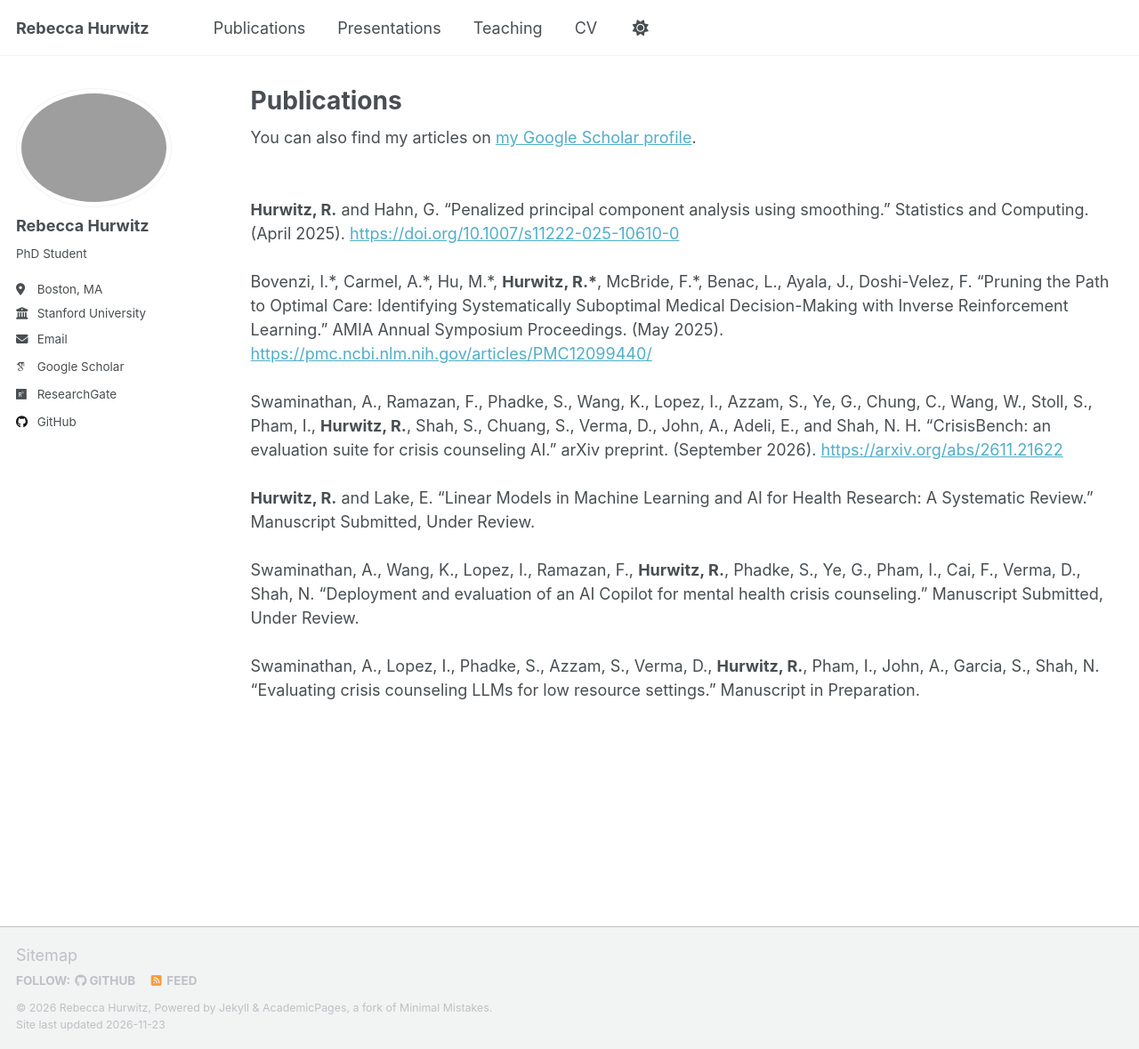
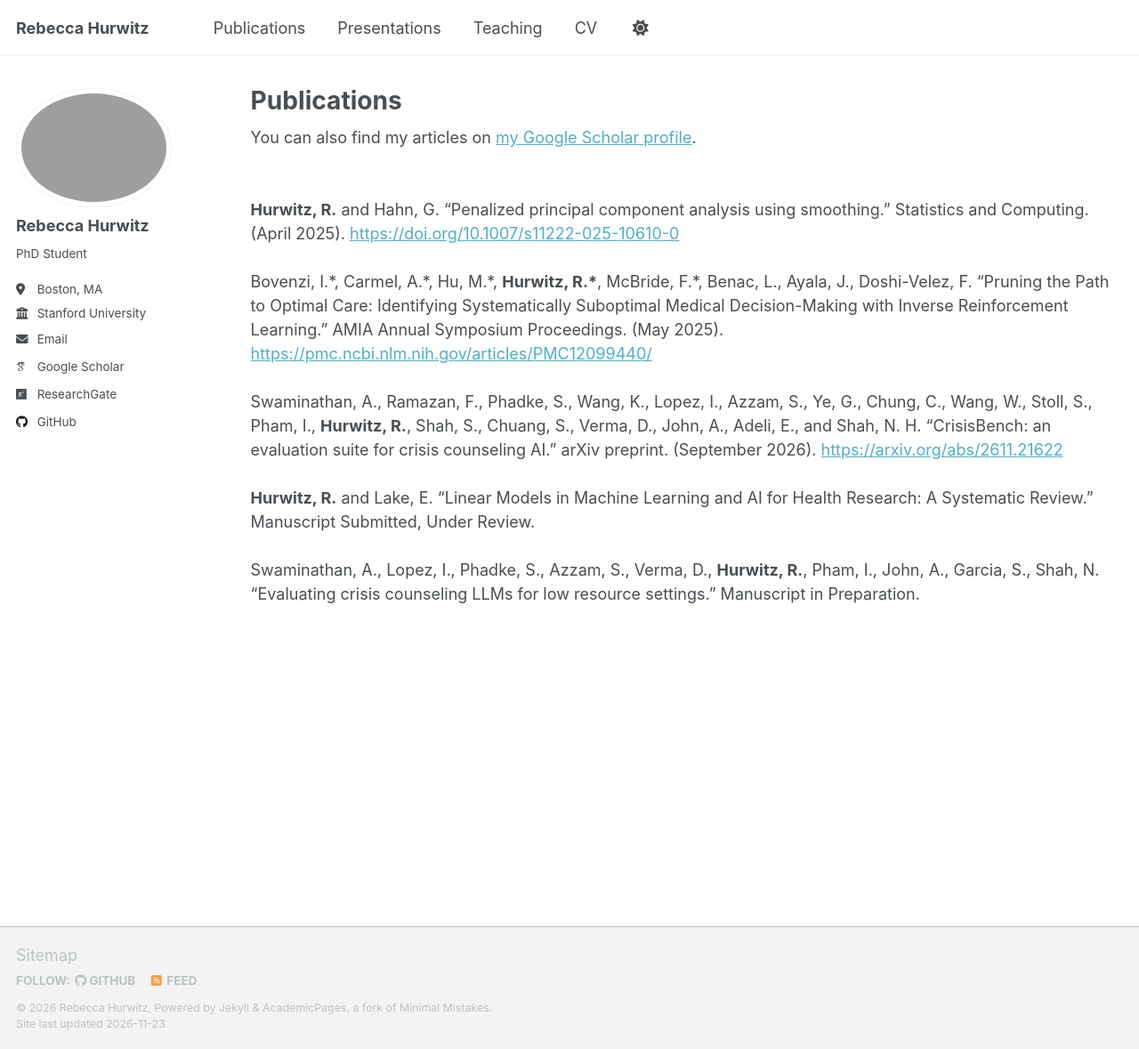
Before and after one commit to rebeccahurwitz/rebeccahurwitz.github.io, a Jekyll site: the page built from _pages/publications.html, in a window 1280 px wide and 1179 px high. Shown: the whole window at 89% size. Built offline with Jekyll 4.4.1, drawn with Linux system fonts in a browser that asks for light colours; some web fonts are replaced; a script that is not in the unit is left out.

Commit message:
Update publications.html

```diff
--- a/_pages/publications.html
+++ b/_pages/publications.html
@@ -19,6 +19,4 @@ Swaminathan, A., Ramazan, F., Phadke, S., Wang, K., Lopez, I., Azzam, S., Ye, G.
 <br> <br>
 <b>Hurwitz, R.</b> and Lake, E. “Linear Models in Machine Learning and AI for Health Research: A Systematic Review.” Manuscript Submitted, Under Review.
 <br> <br>
-Swaminathan, A., Wang, K., Lopez, I., Ramazan, F., <b>Hurwitz, R.</b>, Phadke, S., Ye, G., Pham, I., Cai, F., Verma, D., Shah, N. “Deployment and evaluation of an AI Copilot for mental health crisis counseling.” Manuscript Submitted, Under Review.
-<br> <br>
 Swaminathan, A., Lopez, I., Phadke, S., Azzam, S., Verma, D., <b>Hurwitz, R.</b>, Pham, I., John, A., Garcia, S., Shah, N. “Evaluating crisis counseling LLMs for low resource settings.” Manuscript in Preparation.
```
